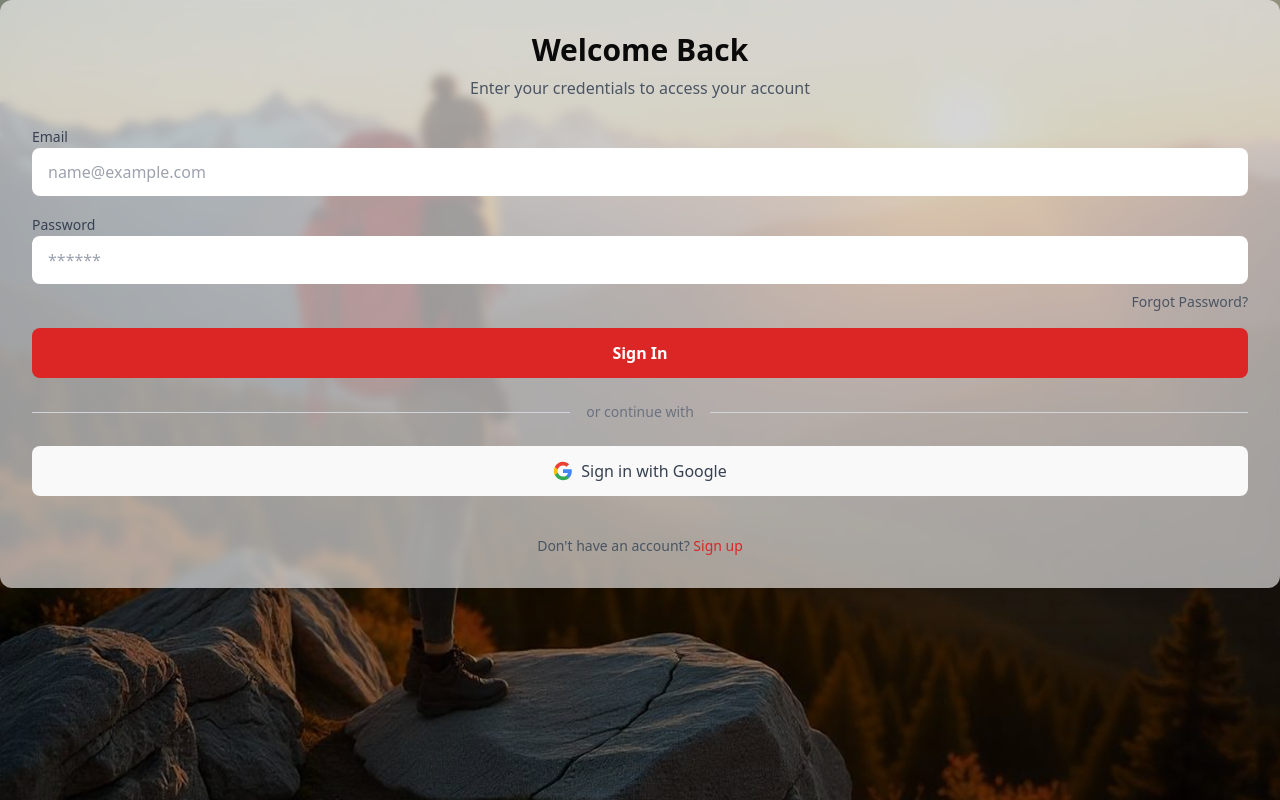
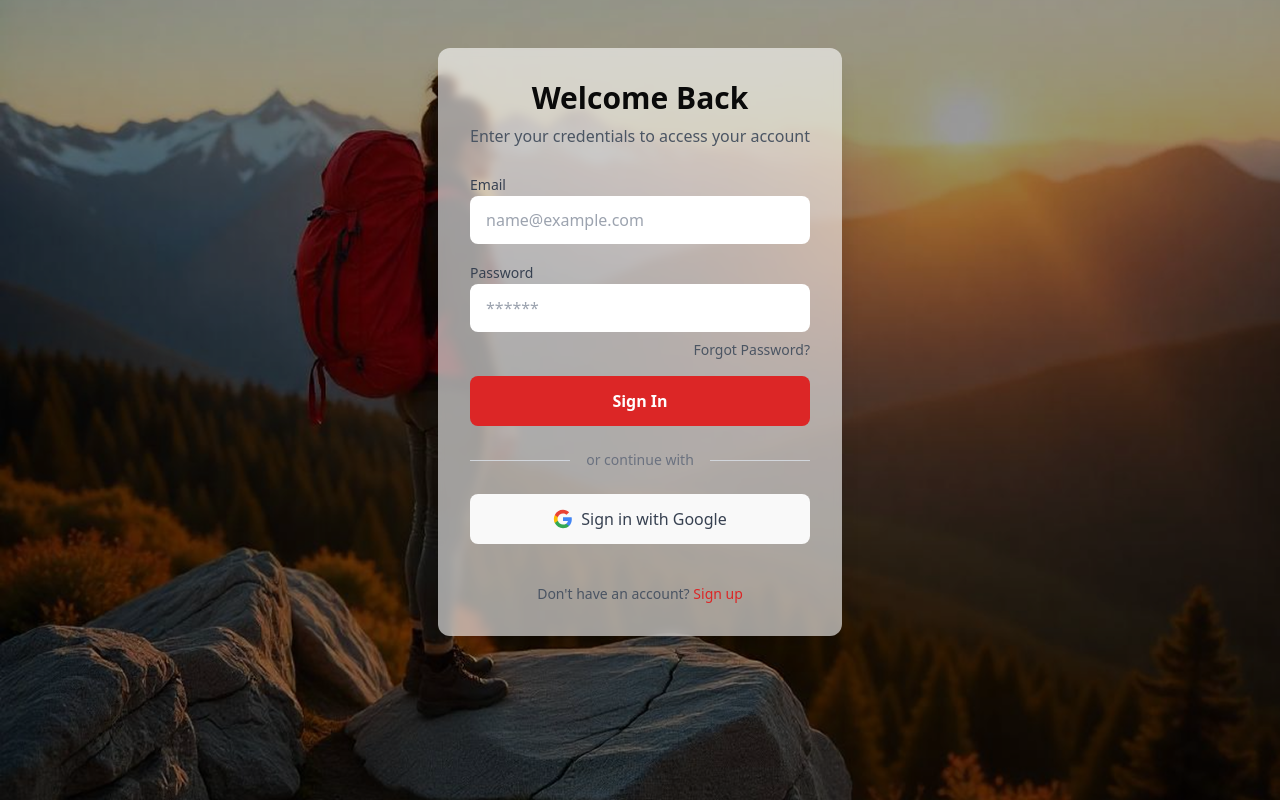
Before and after one commit to AmanCH3/hike_hub_assignment, a React (Vite) app: page /login in a window 1280 px wide. Built offline with nearby package versions, Linux system fonts and the light colour scheme.

Commit message:
Chore : Login form in between

```diff
--- a/src/components/landing/Header.jsx
+++ b/src/components/landing/Header.jsx
@@ -66,7 +66,7 @@ const Navbar = () => {
 
           {/* Sign In Button */}
           <Link
-            to="/signin"
+            to="/login"
             className="ml-3 px-4 py-2 bg-green-600 text-white rounded-md text-sm font-medium hover:bg-green-700 transition"
           >
             <div className="flex items-center space-x-1">
--- a/src/pages/LoginPage.jsx
+++ b/src/pages/LoginPage.jsx
@@ -11,7 +11,7 @@ export default function LoginPage() {
   };
 
   return (
-    <div className=" flex items-center justify-center ">
+    <div className=" flex items-center justify-evenly ">
       {/* Background Image */}
       <img
         src={background}
@@ -23,14 +23,14 @@ export default function LoginPage() {
       <div className="absolute inset-0 bg-black bg-opacity-40"></div>
 
       {/* Login Form Container */}
-      <div className=" w-full   bg-white bg-opacity-60 backdrop-blur-sm rounded-xl shadow-xl overflow-hidden ">
+      <div className=" w-100   bg-white bg-opacity-60 backdrop-blur-sm rounded-xl shadow-xl overflow-hidden  m-12 ">
         <div className="p-8 space-y-6">
           <div className="text-center">
             <h1 className="text-3xl font-bold mb-2">Welcome Back</h1>
             <p className="text-gray-600">Enter your credentials to access your account</p>
           </div>
 
-          <form onSubmit={handleSubmit} className="space-y-4">
+          <form onSubmit={handleSubmit} className="space-y-4 ">
             <div>
               <label className=" text-gray-700 text-sm font-medium mb-1">Email</label>
               <input
```
Also changed, not shown: src/pages/LandingPage.jsx (deleted).
